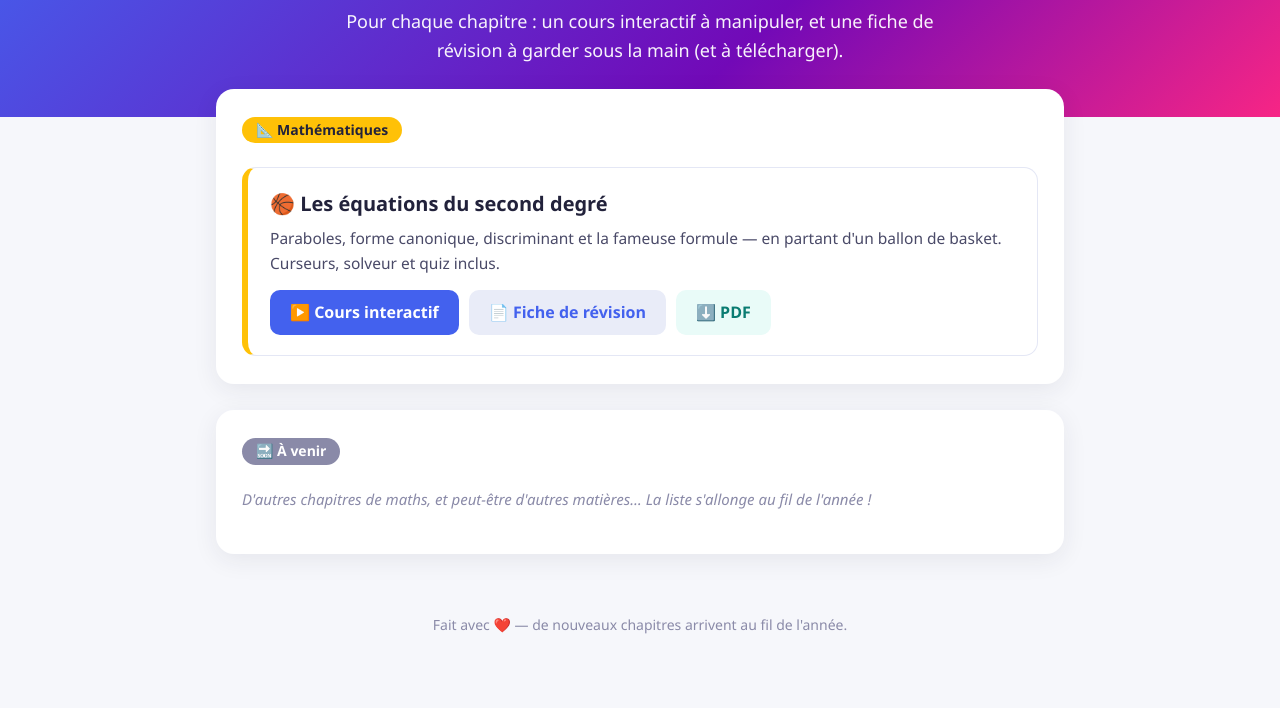
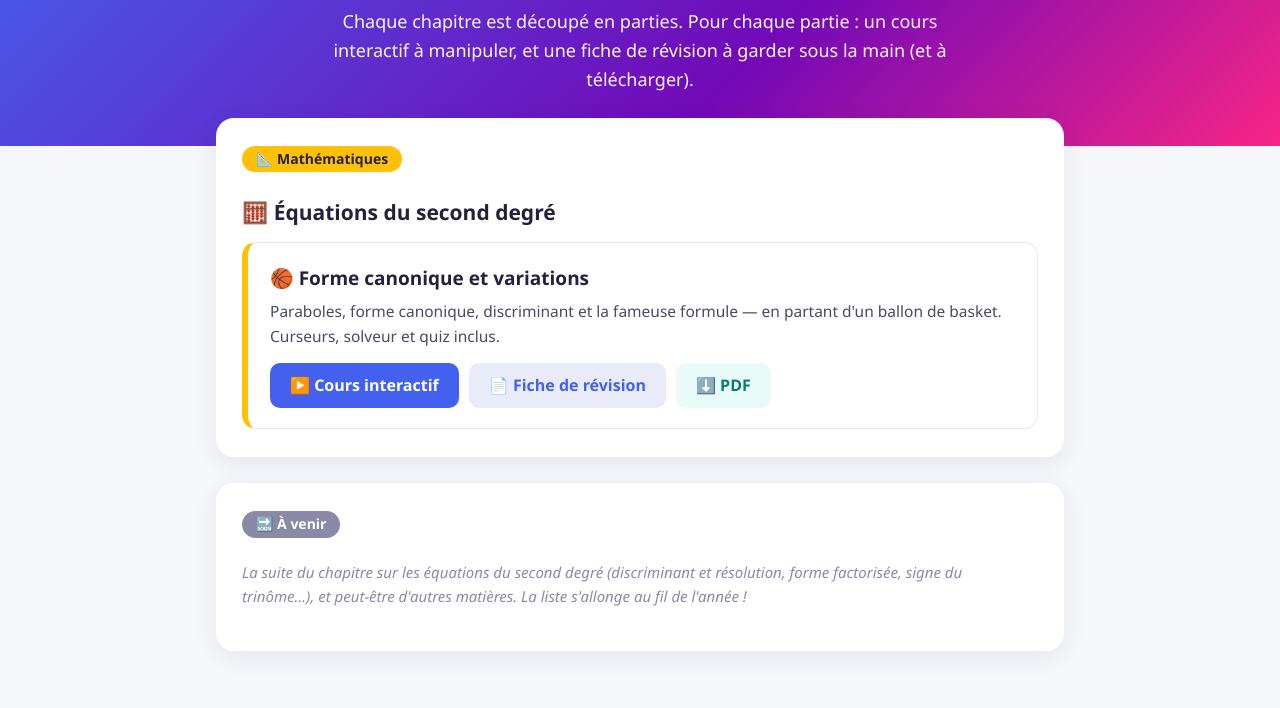
Before and after one commit to qberdugo/bac, a plain HTML site: page index.html in a window 1280 px wide. Shown: the part 114-822 px from the top of the page. Before the commit the page ends 800 px from the top, so only its background shows below. Drawn offline with Linux system fonts and the light colour scheme.

Commit message:
Hiérarchie matière → chapitre → partie ; la partie « Forme canonique et variations » rejoint le chapitre « Équations du second degré »
- chapitres.js : modèle à 3 niveaux (MATIERES → chapitres → parties), convention documentée
- index.html : accueil regénéré avec titre de chapitre puis cartes de parties
- cours.html / fiche.html : fil d'Ariane du chapitre + renommage du titre de la partie
- fiche-source.html : nouvel en-tête (chapitre · partie), suppression de la pastille décorative
- PDF et aperçu PNG régénérés (fiche toujours sur une seule page A4)
- README et NOTES mis à jour pour la nouvelle convention

```diff
--- a/assets/site.css
+++ b/assets/site.css
@@ -11,15 +11,18 @@ header p{margin:0 auto;max-width:640px;font-size:18px;opacity:.95;}
 .nav-site{display:flex;gap:18px;justify-content:center;flex-wrap:wrap;margin-bottom:18px;font-size:15px;}
 .nav-site a{color:#fff;text-decoration:none;background:rgba(255,255,255,.16);border-radius:999px;padding:6px 16px;font-weight:600;}
 .nav-site a:hover{background:rgba(255,255,255,.3);}
+/* Fil d'Ariane des pages de partie : rappelle le chapitre au-dessus du titre */
+header .fil-chapitre{margin:0 0 8px;font-size:14px;font-weight:700;letter-spacing:1px;text-transform:uppercase;opacity:.85;}
 main{max-width:880px;margin:-28px auto 60px;padding:0 16px;}
 section{background:#fff;border-radius:18px;padding:28px 26px;margin-bottom:26px;box-shadow:0 6px 24px rgba(34,34,59,.08);}
 h2{margin:0 0 6px;font-size:24px;}
 .chip{display:inline-block;background:var(--bleu);color:#fff;border-radius:999px;padding:2px 14px;font-size:14px;font-weight:600;margin-bottom:8px;}
 
-/* Cartes de chapitres (accueil) */
-.chapitre{border:1px solid #e4e7f5;border-radius:14px;padding:20px 22px;margin-top:16px;}
-.chapitre h3{margin:0 0 6px;font-size:20px;}
-.chapitre p{margin:0 0 14px;font-size:15.5px;color:#4a4a68;}
+/* Accueil : hiérarchie matière (badge) → chapitre (titre) → parties (cartes) */
+.chapitre-titre{margin:16px 0 0;font-size:21px;}
+.partie{border:1px solid #e4e7f5;border-radius:14px;padding:20px 22px;margin-top:12px;}
+.partie h4{margin:0 0 6px;font-size:19px;}
+.partie p{margin:0 0 14px;font-size:15.5px;color:#4a4a68;}
 .boutons{display:flex;flex-wrap:wrap;gap:10px;}
 .btn{display:inline-block;text-decoration:none;text-align:center;border-radius:10px;padding:10px 20px;font-size:16px;font-weight:600;transition:transform .1s, box-shadow .2s;}
 .btn:hover{transform:translateY(-1px);box-shadow:0 4px 12px rgba(67,97,238,.35);}
--- a/chapitres.js
+++ b/chapitres.js
@@ -1,16 +1,26 @@
 /*
- * Liste des matières et chapitres affichés sur la page d'accueil.
+ * Données de la page d'accueil — hiérarchie à 3 niveaux :
  *
- * Pour ajouter un chapitre :
- *  1. Crée un dossier (ex. maths/derivees/) contenant :
+ *   MATIERES (matière) → chapitres (chapitre) → parties (partie)
+ *
+ *   - matière  : ex. "Mathématiques" — badge coloré en tête de section.
+ *   - chapitre : ex. "Équations du second degré" — un titre qui regroupe
+ *                plusieurs parties (pas de contenu propre).
+ *   - partie   : ex. "Forme canonique et variations" — une carte à l'accueil,
+ *                avec SON cours interactif, SA fiche et SON dossier.
+ *
+ * Pour ajouter une PARTIE à un chapitre existant :
+ *  1. Crée un dossier (ex. maths/second-degre-discriminant/) contenant :
  *       cours.html              — le cours interactif
  *       fiche.html              — la page qui affiche la fiche
  *       fiche.png               — l'aperçu de la fiche (image)
- *       matiere-chapitre-fiche.pdf — la fiche téléchargeable (nom explicite,
- *                                    ex. maths-second-degre-fiche.pdf)
- *  2. Ajoute une entrée dans le tableau "chapitres" de la matière ci-dessous,
+ *       matiere-partie-fiche.pdf — la fiche téléchargeable (nom explicite,
+ *                                  ex. maths-second-degre-fiche.pdf)
+ *  2. Ajoute une entrée dans le tableau "parties" du chapitre ci-dessous,
  *     avec le champ "pdf" qui donne le nom exact de ce fichier PDF.
- * Pour ajouter une matière, ajoute un nouvel objet dans MATIERES avec :
+ * Pour ajouter un CHAPITRE, ajoute dans "chapitres" de la matière un objet :
+ *   { titre, emoji, parties: [ ... ] }  (emoji distinct de celui de la matière)
+ * Pour ajouter une MATIÈRE, ajoute un nouvel objet dans MATIERES avec :
  *   - couleur : la couleur du code couleur par matière (ex. jaune pour maths)
  *   - texte   : la couleur du texte du badge, pour rester lisible sur "couleur"
  *               (mettre une couleur sombre si "couleur" est claire, sinon "#fff")
@@ -23,12 +33,18 @@ const MATIERES = [
     texte: "#22223b",
     chapitres: [
       {
-        titre: "Les équations du second degré",
-        emoji: "🏀",
-        description:
-          "Paraboles, forme canonique, discriminant et la fameuse formule — en partant d'un ballon de basket. Curseurs, solveur et quiz inclus.",
-        dossier: "maths/second-degre",
-        pdf: "maths-second-degre-fiche.pdf",
+        titre: "Équations du second degré",
+        emoji: "🧮",
+        parties: [
+          {
+            titre: "Forme canonique et variations",
+            emoji: "🏀",
+            description:
+              "Paraboles, forme canonique, discriminant et la fameuse formule — en partant d'un ballon de basket. Curseurs, solveur et quiz inclus.",
+            dossier: "maths/second-degre",
+            pdf: "maths-second-degre-fiche.pdf",
+          },
+        ],
       },
     ],
   },
--- a/index.html
+++ b/index.html
@@ -10,7 +10,7 @@
 
 <header>
   <h1>✨ Mes révisions</h1>
-  <p>Pour chaque chapitre : un cours interactif à manipuler, et une fiche de révision à garder sous la main (et à télécharger).</p>
+  <p>Chaque chapitre est découpé en parties. Pour chaque partie : un cours interactif à manipuler, et une fiche de révision à garder sous la main (et à télécharger).</p>
 </header>
 
 <main id="contenu">
@@ -26,22 +26,25 @@ const contenu = document.getElementById("contenu");
 MATIERES.forEach(matiere => {
   const section = document.createElement("section");
   const chips = `<span class="chip" style="background:${matiere.couleur};color:${matiere.texte || "#fff"}">${matiere.emoji} ${matiere.nom}</span>`;
-  const cartes = matiere.chapitres.map(ch => `
-    <div class="chapitre" style="border-left:6px solid ${matiere.couleur}">
-      <h3>${ch.emoji} ${ch.titre}</h3>
-      <p>${ch.description}</p>
+  const blocs = matiere.chapitres.map(chap => {
+    const cartes = chap.parties.map(pt => `
+    <div class="partie" style="border-left:6px solid ${matiere.couleur}">
+      <h4>${pt.emoji} ${pt.titre}</h4>
+      <p>${pt.description}</p>
       <div class="boutons">
-        <a class="btn btn-cours" href="${ch.dossier}/cours.html">▶️ Cours interactif</a>
-        <a class="btn btn-fiche" href="${ch.dossier}/fiche.html">📄 Fiche de révision</a>
-        <a class="btn btn-pdf" href="${ch.dossier}/${ch.pdf}" download>⬇️ PDF</a>
+        <a class="btn btn-cours" href="${pt.dossier}/cours.html">▶️ Cours interactif</a>
+        <a class="btn btn-fiche" href="${pt.dossier}/fiche.html">📄 Fiche de révision</a>
+        <a class="btn btn-pdf" href="${pt.dossier}/${pt.pdf}" download>⬇️ PDF</a>
       </div>
     </div>`).join("");
-  section.innerHTML = chips + cartes;
+    return `<h3 class="chapitre-titre">${chap.emoji} ${chap.titre}</h3>` + cartes;
+  }).join("");
+  section.innerHTML = chips + blocs;
   contenu.appendChild(section);
 });
 const aVenir = document.createElement("section");
 aVenir.innerHTML = `<span class="chip" style="background:#8a8aa8">🔜 À venir</span>
-  <p class="a-venir">D'autres chapitres de maths, et peut-être d'autres matières… La liste s'allonge au fil de l'année !</p>`;
+  <p class="a-venir">La suite du chapitre sur les équations du second degré (discriminant et résolution, forme factorisée, signe du trinôme…), et peut-être d'autres matières. La liste s'allonge au fil de l'année !</p>`;
 contenu.appendChild(aVenir);
 </script>
 </body>
```
Also changed, not shown: maths/second-degre/cours.html (+4 -2 lines), maths/second-degre/fiche-source.html (+2 -4 lines), maths/second-degre/fiche.html (+4 -3 lines), maths/second-degre/fiche.png, 3 other files.
